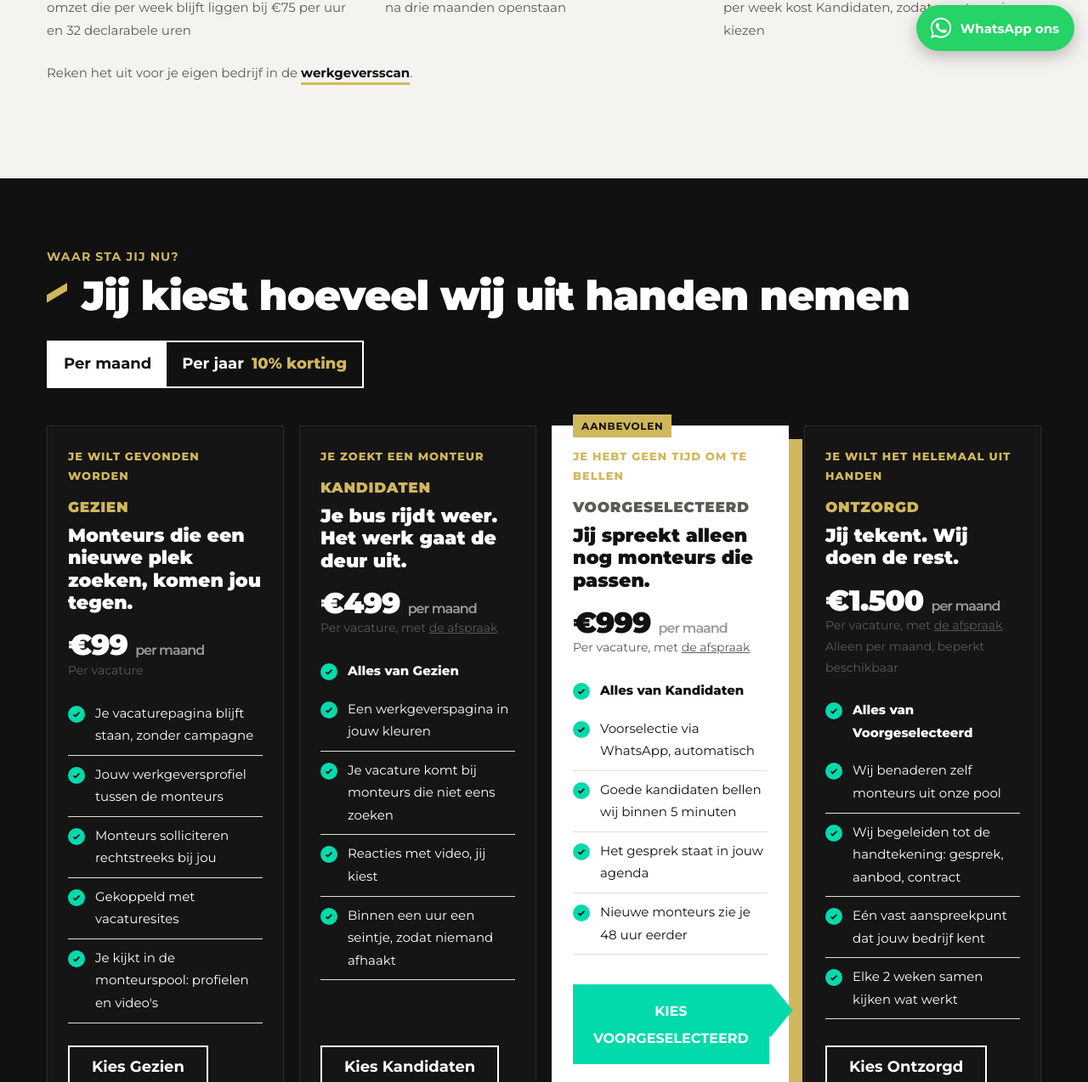
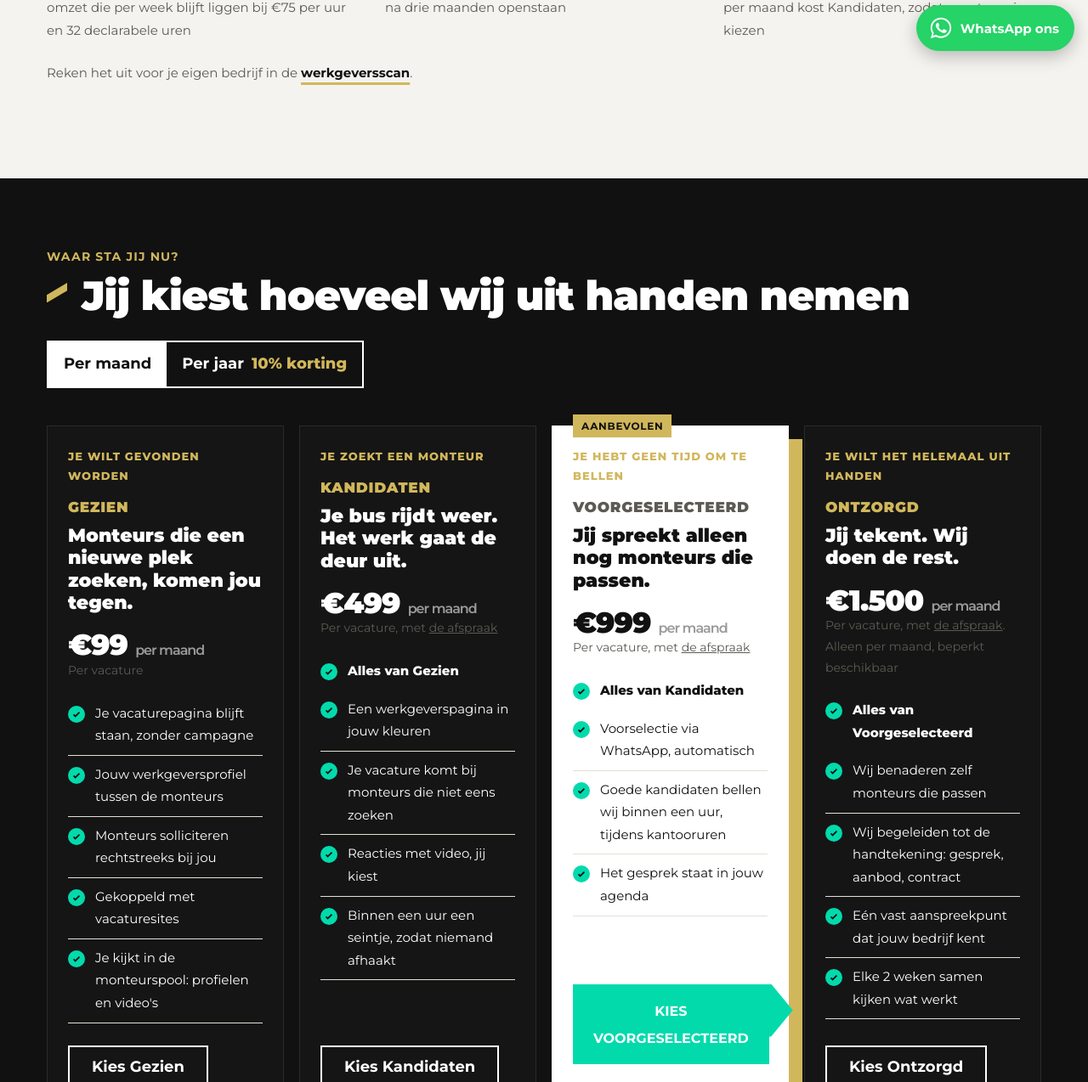
Before and after one commit to Shegani7/youngdedicated-site, an Eleventy site: page src/prijzen/index.html in a window 1280 px wide. Shown: the part 724-1998 px from the top of the page at 85% size. Built offline with nearby package versions, Linux system fonts and the light colour scheme; Eleventy itself is replaced by a stand-in of ours; files that its build step writes are made by us from their sources.

Commit message:
Prijzen: Kandidaten per maand, bellen binnen een uur tijdens kantooruren, 48 uur eerder weg, pool-regel eerlijk (#17)
Claude-Session: https://claude.ai/code/session_013mbpSybKohxRWrWRVtBmit

Co-authored-by: Claude <noreply@anthropic.com>

```diff
--- a/src/assets/portaal/app.js
+++ b/src/assets/portaal/app.js
@@ -439,7 +439,7 @@
   }
   var PLANS = [
     { key: 'basis', name: 'Kandidaten', price: 49900, unit: 'p/m', note: 'Reacties met video, jij kiest en belt. Met de afspraak' },
-    { key: 'versneld', name: 'Voorgeselecteerd', price: 99900, unit: 'p/m', note: 'Voorselectie via WhatsApp, wij bellen binnen 5 minuten, gesprek in je agenda' },
+    { key: 'versneld', name: 'Voorgeselecteerd', price: 99900, unit: 'p/m', note: 'Voorselectie via WhatsApp, wij bellen binnen een uur (kantooruren), gesprek in je agenda' },
     { key: 'moeilijk', name: 'Ontzorgd', price: 150000, unit: 'p/m', note: 'Wij doen alles tot de handtekening onder het contract' }
   ];
   function planOf(key) { return PLANS.find(function (x) { return x.key === key; }) || PLANS[0]; }
--- a/src/prijzen/index.html
+++ b/src/prijzen/index.html
@@ -52,7 +52,7 @@ bodyClass: "page wg-page"
     <div class="pk-cost">
       <div><strong>&euro;2.400</strong><span>omzet die per week blijft liggen bij &euro;75 per uur en 32 declarabele uren</span></div>
       <div><strong>&euro;27.000</strong><span>na drie maanden openstaan</span></div>
-      <div><strong>&euro;115</strong><span>per week kost Kandidaten, zodat monteurs jou kiezen</span></div>
+      <div><strong>&euro;499</strong><span>per maand kost Kandidaten, zodat monteurs jou kiezen</span></div>
     </div>
     <p class="wg-note" style="margin-top:24px">Reken het uit voor je eigen bedrijf in de <a class="wg-link" href="/scan/">werkgeversscan</a>.</p>
   </div>
@@ -104,9 +104,8 @@ bodyClass: "page wg-page"
         <ul class="wg-incl">
           <li class="pk-all">Alles van Kandidaten</li>
           <li>Voorselectie via WhatsApp, automatisch</li>
-          <li>Goede kandidaten bellen wij binnen 5 minuten</li>
+          <li>Goede kandidaten bellen wij binnen een uur, tijdens kantooruren</li>
           <li>Het gesprek staat in jouw agenda</li>
-          <li>Nieuwe monteurs zie je 48 uur eerder</li>
         </ul>
         <a class="button" href="/plaats-je-vacature/?pakket=versneld" data-cta="pakket-versneld">Kies Voorgeselecteerd</a>
       </div>
@@ -118,7 +117,7 @@ bodyClass: "page wg-page"
         <p class="pk-week">Per vacature, met <a href="#afspraak">de afspraak</a>. Alleen per maand, beperkt beschikbaar</p>
         <ul class="wg-incl">
           <li class="pk-all">Alles van Voorgeselecteerd</li>
-          <li>Wij benaderen zelf monteurs uit onze pool</li>
+          <li>Wij benaderen zelf monteurs die passen</li>
           <li>Wij begeleiden tot de handtekening: gesprek, aanbod, contract</li>
           <li>Eén vast aanspreekpunt dat jouw bedrijf kent</li>
           <li>Elke 2 weken samen kijken wat werkt</li>
```
Also changed, not shown: src/effectieve-personeelswerving/index.html (+2 -2 lines), src/index.html (+1 -1 lines).
